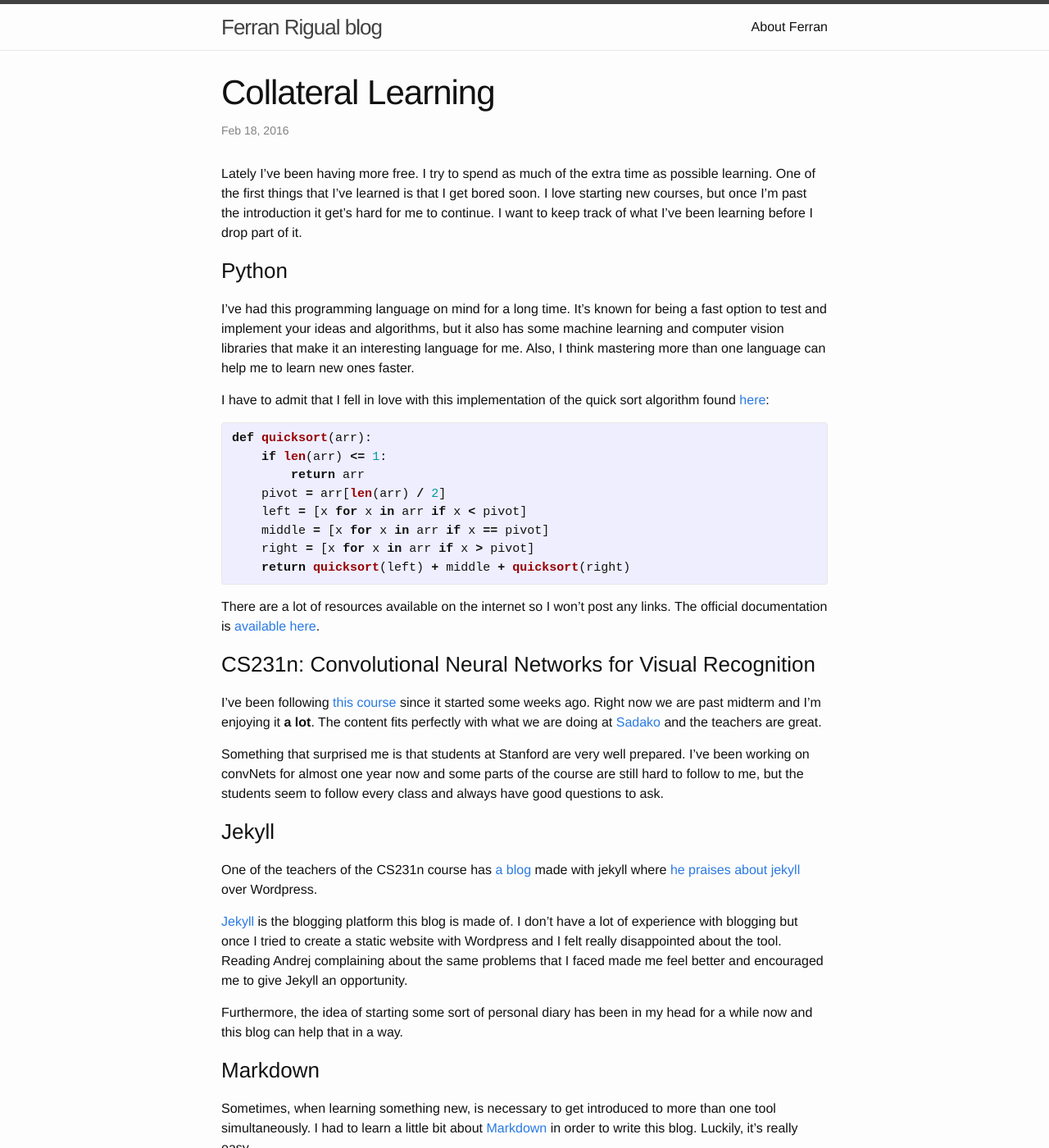
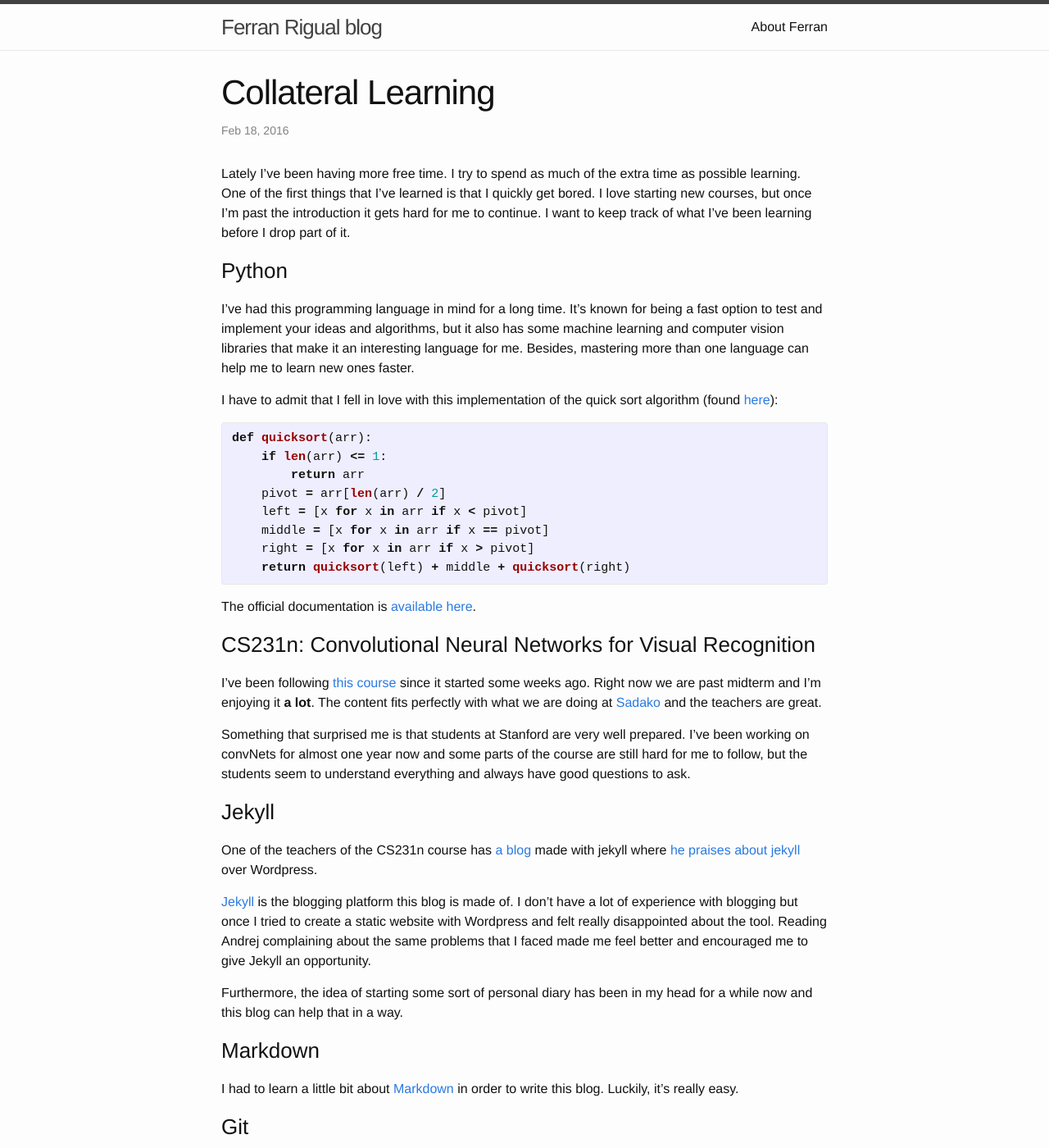
Before and after one commit to ferranrigual/ferranrigual.github.io, a Jekyll site: the page built from _posts/2016-02-18-collateral-learning.markdown, in a window 1280 px wide and 1400 px high. Shown: the whole window at 82% size. Built offline with Jekyll 4.4.1, drawn with Linux system fonts in a browser that asks for light colours; some of the changed text lies outside the part shown.

Commit message:
Fixed typos in last post.

```diff
--- a/_posts/2016-02-18-collateral-learning.markdown
+++ b/_posts/2016-02-18-collateral-learning.markdown
@@ -6,13 +6,13 @@ category: learning
 tags: learning
 ---
 
-Lately I've been having more free. I try to spend as much of the extra time as possible learning. One of the first things that I've learned is that I get bored soon. I love starting new courses, but once I'm past the introduction it get's hard for me to continue. I want to keep track of what I've been learning before I drop part of it.
+Lately I've been having more free time. I try to spend as much of the extra time as possible learning. One of the first things that I've learned is that I quickly get bored. I love starting new courses, but once I'm past the introduction it gets hard for me to continue. I want to keep track of what I've been learning before I drop part of it.
 
 ### Python
 
-I've had this programming language on mind for a long time. It's known for being a fast option to test and implement your ideas and algorithms, but it also has some machine learning and computer vision libraries that make it an interesting language for me. Also, I think mastering more than one language can help me to learn new ones faster.
+I've had this programming language in mind for a long time. It's known for being a fast option to test and implement your ideas and algorithms, but it also has some machine learning and computer vision libraries that make it an interesting language for me. Besides, mastering more than one language can help me to learn new ones faster.
 
-I have to admit that I fell in love with this implementation of the quick sort algorithm found [here][quickSort]:
+I have to admit that I fell in love with this implementation of the quick sort algorithm (found [here][quickSort]):
 
 {% highlight python %}
 def quicksort(arr):
@@ -25,29 +25,29 @@ def quicksort(arr):
     return quicksort(left) + middle + quicksort(right)
 {% endhighlight %}
 
-There are a lot of resources available on the internet so I won't post any links. The official documentation is [available here][pythonDoc].
+The official documentation is [available here][pythonDoc].
 
 ### CS231n: Convolutional Neural Networks for Visual Recognition
 
 I've been following [this course][cs231n] since it started some weeks ago. Right now we are past midterm and I'm enjoying it **a lot**. The content fits perfectly with what we are doing at [Sadako][sadako] and the teachers are great.
 
-Something that surprised me is that students at Stanford are very well prepared. I've been working on convNets for almost one year now and some parts of the course are still hard to follow to me, but the students seem to follow every class and always have good questions to ask.
+Something that surprised me is that students at Stanford are very well prepared. I've been working on convNets for almost one year now and some parts of the course are still hard for me to follow, but the students seem to understand everything and always have good questions to ask.
 
 ### Jekyll
 
 One of the teachers of the CS231n course has [a blog][aKarpathy] made with jekyll where [he praises about jekyll][aKarpathyJekyll] over Wordpress.
 
-[Jekyll][jekyll] is the blogging platform this blog is made of. I don't have a lot of experience with blogging but once I tried to create a static website with Wordpress and I felt really disappointed about the tool. Reading Andrej complaining about the same problems that I faced made me feel better and encouraged me to give Jekyll an opportunity.
+[Jekyll][jekyll] is the blogging platform this blog is made of. I don't have a lot of experience with blogging but once I tried to create a static website with Wordpress and felt really disappointed about the tool. Reading Andrej complaining about the same problems that I faced made me feel better and encouraged me to give Jekyll an opportunity.
 
 Furthermore, the idea of starting some sort of personal diary has been in my head for a while now and this blog can help that in a way.
 
 ### Markdown
 
-Sometimes, when learning something new, is necessary to get introduced to more than one tool simultaneously. I had to learn a little bit about [Markdown][markdown] in order to write this blog. Luckily, it's really easy.
+I had to learn a little bit about [Markdown][markdown] in order to write this blog. Luckily, it's really easy.
 
 ### Git
 
-I've always used [subversion][svn] as my version control software. I unsuccessfully tried to learn git during the final project of my degree. There was a guy at IRI who was known for loving [Git][git] and I asked him to introduce me to this tool. It seems really fast and light, but it's interface seems like a joke to me compared to subversion.
+I've always used [subversion][svn] as my version control software. I unsuccessfully tried to learn git during the final project of my degree. There was a guy at IRI who was known for loving [Git][git] and I asked him to introduce me to this tool. It seems really fast and light, but its interface seems like a joke to me compared to subversion.
 
 However, I'm starting to see github everywhere lately (even this blog is hosted there), so I think it's time to get used to it.
 
```
Also changed, not shown: other parts of _posts/2016-02-18-collateral-learning.markdown (+2 -2 lines).
